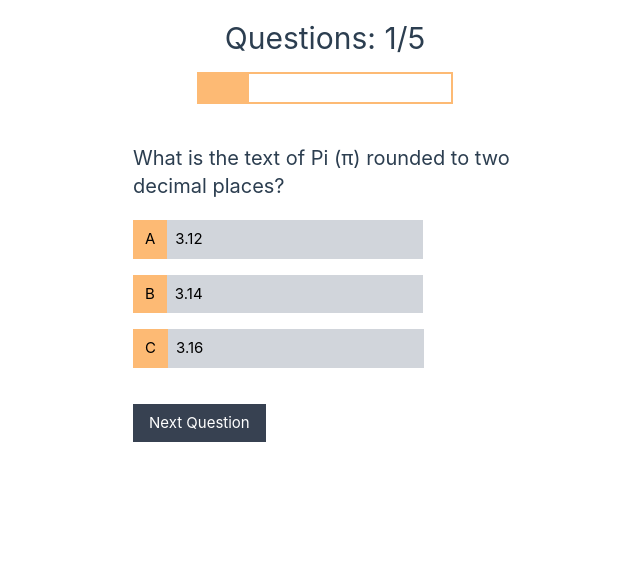
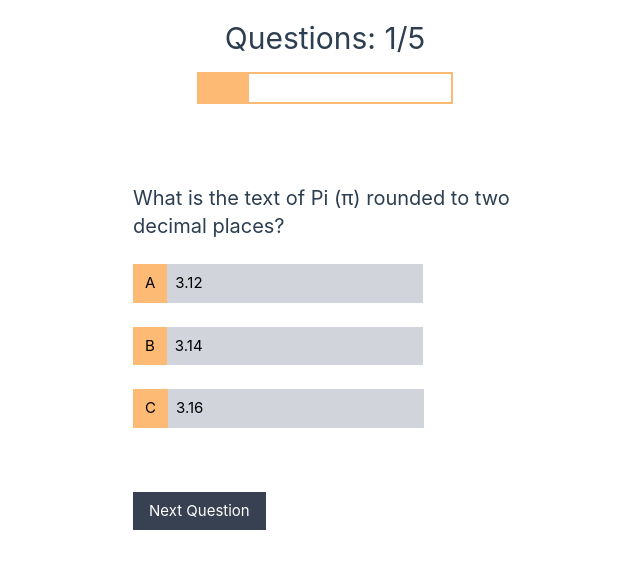
Before and after one commit to mariamtamerr/Quiz-App, a Vue app: page /quiz/1 in a window 1280 px wide. Shown: the top 568 px of the page, without its empty margins (315-955 px from the left). Built offline with nearby package versions, Linux system fonts and the light colour scheme.

Commit message:
emit number of correct answers

```diff
--- a/src/components/Header.vue
+++ b/src/components/Header.vue
@@ -5,7 +5,7 @@ const { question } = defineProps(["question"]);
 </script>
 
 <template>
-  <div>
+  <div class="mt-20 mb-6 ">
     <h5 class="Header mt-10 mb-5 text-xl">
      {{question.question}}
     </h5>
--- a/src/components/Options.vue
+++ b/src/components/Options.vue
@@ -1,15 +1,23 @@
 <script setup>
-import { defineProps } from "vue";
+import { defineProps, ref, defineEmits } from "vue";
 
 const { question } = defineProps(["question"]);
+
+const emit = defineEmits(["selectOption"]);
+
+
+const emitSelectedOption = (isCorrect) => {
+  emit("selectOption", isCorrect)
+}
 </script>
 
 <template>
   <div class="Options container mx-auto">
     <div
+    @click="emitSelectedOption(option.isCorrect)"
       v-for="option in question.options"
       :key="option.id"
-      class="choice flex items-center mb-4"
+      class="choice flex items-center mb-6 hover:scale-105 ease-in-out duration-300 cursor-pointer "
     >
       <div class="left w-fit px-3 text-black bg-orange-300 p-2">
         {{ option.label }}
--- /dev/null
+++ b/src/components/Result.vue
@@ -0,0 +1,35 @@
+<script setup>
+import { defineProps } from "vue";
+import { useRouter } from "vue-router";
+
+const { question, numberOfCorrectAnswers } = defineProps([
+  "question",
+  "numberOfCorrectAnswers",
+]);
+
+const router = useRouter();
+
+const goHome = () => {
+   router.push('/');
+}
+</script>
+
+<template>
+  <div class="mx-auto mt-20 text-center">
+    <h1 class="text-3xl mb-5">Your Results ....</h1>
+
+    <h1 class="text-4xl font-bold">
+      {{ numberOfCorrectAnswers }}/{{ question }}
+    </h1>
+  </div>
+
+  <div class="button mx-auto text-center">
+    <button
+    @click="goHome"
+        class="text-white mt-44  bg-gray-700 hover:bg-gray-400 ease-in-out duration-300 p-4 py-2"
+      >
+        Back To Home Page
+      </button>
+  </div>
+
+</template>
--- a/src/views/QuizQuestions.vue
+++ b/src/views/QuizQuestions.vue
@@ -1,8 +1,9 @@
 <script setup>
 import Header from "@/components/Header.vue";
 import Options from "@/components/Options.vue";
+import Result from "@/components/Result.vue";
 import { computed, ref } from "vue";
-import { useRoute } from "vue-router";
+import { useRoute} from "vue-router";
 import quizzesData from "../database/quizzes.json";
 
 const route = useRoute();
@@ -11,6 +12,8 @@ const currentQuestionIndex = ref(0);
 // see which quiz from db matches this current page quiz
 const quiz = quizzesData.quizzes.find((q) => q.id === quizId);
 
+
+// ---------------------------------------------------
 const nextQuestion = () => {
   // Check if there are more questions
   if (currentQuestionIndex.value < quiz.questions.length - 1) {
@@ -19,11 +22,42 @@ const nextQuestion = () => {
     alert("You've reached the end of the quiz!");
   }
 };
+// ---------------------------------------------------
 
+
+
+
+// ---------------------------------------------------
 // const barPercentage = computed( () => `${currentQuestionIndex.value + 1 / quiz.questions.length * 100}%`)
 const barPercentage = computed(() => {
   return `${((currentQuestionIndex.value + 1) / quiz.questions.length) * 100}%`;
 });
+// ---------------------------------------------------
+
+// results
+const showResults = ref(false)
+
+
+// ---------------------------------------------------
+// listen to emitted event from option
+const numberOfCorrectAnswers = ref(0)
+
+const onOptionSelected = (isCorrect) => {
+  // console.log("emiited ", isCorrect)
+  if (isCorrect) {
+    numberOfCorrectAnswers.value++
+  }
+  // currentQuestionIndex.value++;
+  if (currentQuestionIndex.value < quiz.questions.length - 1) {
+    currentQuestionIndex.value++;
+  } else {
+    showResults.value = true;
+  }
+}
+// ---------------------------------------------------------------
+
+
+
 </script>
 
 <template>
@@ -41,15 +75,27 @@ const barPercentage = computed(() => {
     </div>
 
     <div class="question mx-auto w-96">
-      <Header :question="quiz.questions[currentQuestionIndex]" />
-      <Options :question="quiz.questions[currentQuestionIndex]" />
-      <button
-      v-if="currentQuestionIndex<quiz.questions.length-1"
-        @click="nextQuestion"
-        class="text-white bg-gray-700 hover:bg-gray-400 ease-in-out duration-300 p-4 py-2 mt-5"
+      <Header
+        v-if="!showResults"
+        :question="quiz.questions[currentQuestionIndex]" />
+
+      <Options
+        v-if="!showResults"
+        :question="quiz.questions[currentQuestionIndex]"
+        @selectOption="onOptionSelected" />
+
+       <Result v-else
+       :question="quiz.questions.length "
+       :numberOfCorrectAnswers="numberOfCorrectAnswers"/>
+
+       <button
+          v-if="currentQuestionIndex<quiz.questions.length-1"
+          @click="nextQuestion"
+          class="text-white bg-gray-700 hover:bg-gray-400 ease-in-out duration-300 p-4 py-2 mt-10"
       >
         Next Question
       </button>
+
     </div>
   </div>
 </template>
--- a/src/views/QuizzesView.vue
+++ b/src/views/QuizzesView.vue
@@ -15,6 +15,8 @@ const filteredQuizzes = () => {
 
 <template>
   <div class="all p-10 px-20 ">
+
+    <!-- start : search input -->
     <div class="search sm:flex justify-center sm:gap-5">
       <div class="title">
         <h4 class="font-bold text-2xl mb-5 sm:mb-auto text-center">Quizzes</h4>
@@ -50,16 +52,18 @@ const filteredQuizzes = () => {
       </div>
     </div>
     <!-- <Search :search="search" /> -->
+  <!-- end : search input -->
 
 
+   <!-- start : quizzes -->
     <div
    v-if="filteredQuizzes().length"
-    class="cards xl:ps-44 flex flex-wrap mt-20 gap-20 ">
+    class="cards xl:ps-44  flex flex-wrap mt-20 gap-20 ">
 
       <div
         v-for="quiz in filteredQuizzes()"
         :key="quiz.id"
-        class="w-64  flex flex-col bg-white border shadow-sm rounded-xl"
+        class="w-64 mx-auto  flex flex-col bg-white border shadow-sm rounded-xl"
       >
         <!-- <img
           class="w-full h-full rounded-t-xl"
@@ -74,13 +78,15 @@ const filteredQuizzes = () => {
             {{ quiz.numberOfQuestions }} Questions
           </p>
         </div> -->
-        <RouterLink :to="`/quiz/${quiz.id}`" class="hover:scale-105 ease-in-out duration-300  hover:shadow-md hover:shadow-slate-800">
+        <RouterLink :to="`/quiz/${quiz.id}`" class="hover:scale-105 ease-in-out duration-300  hover:shadow-md hover:shadow-slate-800 ">
             <Card :quiz="quiz"/>
         </RouterLink>
 
       </div>
     </div>
+    <!-- end : quizzes -->
 
+    <!-- in case of no search results -->
     <div v-else class="text-center col-span-full grid gap-5 mt-20">
         <p class="text-xl font-bold text-red-500">No results found</p>
     </div>
```
